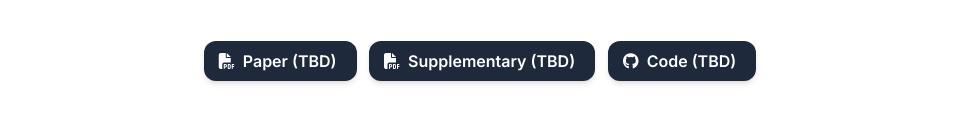
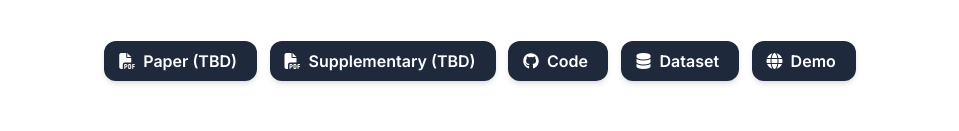
Before and after one commit to zengyf131/gswt_webpage, a plain HTML site: page index.html in a window 1280 px wide. Shown: the part 347-478 px from the top of the page, without its empty margins (160-1119 px from the left). Drawn offline with nearby package versions, Linux system fonts and the light colour scheme; some icons are missing.

Commit message:
Added links for dataset and demo. Changed demo title and icon.

```diff
--- a/index.html
+++ b/index.html
@@ -134,12 +134,32 @@
 
                   <!-- TODO: Replace with your GitHub repository URL -->
                   <span class="link-block">
-                    <a href="https://github.com/YOUR REPO HERE" target="_blank"
+                    <a href="https://github.com/zengyf131/gswt_renderer" target="_blank"
                       class="external-link button is-normal is-rounded is-dark">
                       <span class="icon">
                         <i class="fab fa-github"></i>
                       </span>
-                      <span>Code (TBD)</span>
+                      <span>Code</span>
+                    </a>
+                  </span>
+
+                  <span class="link-block">
+                    <a href="https://hkustconnect-my.sharepoint.com/:f:/g/personal/yzengbm_connect_ust_hk/IgB6p7U3s0FARoryHllz2jVuATc39DOnvkGZ9ieHkX_-hNw?e=Whq3DT" target="_blank"
+                      class="external-link button is-normal is-rounded is-dark">
+                      <span class="icon">
+                        <i class="fas fa-database"></i>
+                      </span>
+                      <span>Dataset</span>
+                    </a>
+                  </span>
+
+                  <span class="link-block">
+                    <a href="demo/" target="_blank"
+                      class="external-link button is-normal is-rounded is-dark">
+                      <span class="icon">
+                        <i class="fas fa-globe"></i>
+                      </span>
+                      <span>Demo</span>
                     </a>
                   </span>
                   <br>
```
Also changed, not shown: demo/index.html (+2 -1 lines).
